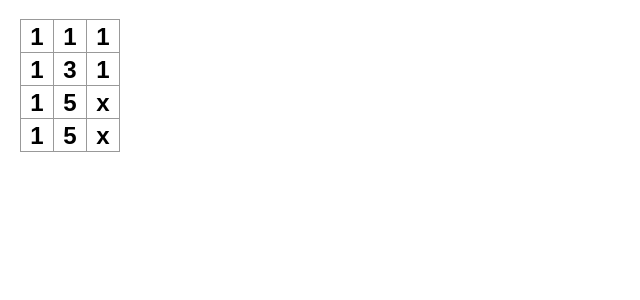
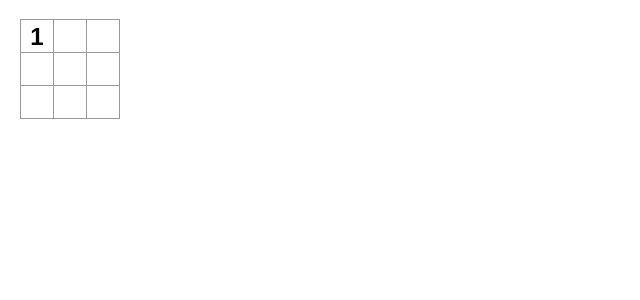
Before and after one commit to jiwon0226/tick_tack_to_prac2, a React (Create React App) app: page / in a window 1280 px wide. Shown: the top 300 px of the page, without its empty margins (0-640 px from the left). Built offline with nearby package versions, Linux system fonts and the light colour scheme.

Commit message:
value값

```diff
--- a/src/App.js
+++ b/src/App.js
@@ -1,27 +1,27 @@
+function Square({ value }) {
+  return <button className="square">{value}</button>; //value</button>; //중복되는 코드 함수화하기
+  //인수값을 받아서 보여주기
+}
+
 export default function board() {
   //함수 정의
   // export는 외부에서 접근할 수 있고, default는 다른 파일에서 주요 함수임을 알려줌
   return (
     <>
       <div className="board-row">
-        <button className="square">1</button>
-        <button className="square">1</button>
-        <button className="square">1</button>
+        <Square value="1" />
+        <Square />
+        <Square />
       </div>
       <div className="board-row">
-        <button className="square">1</button>
-        <button className="square">3</button>
-        <button className="square">1</button>
+        <Square />
+        <Square />
+        <Square />
       </div>
       <div className="board-row">
-        <button className="square">1</button>
-        <button className="square">5</button>
-        <button className="square">x</button>
-      </div>
-      <div className="board-row">
-        <button className="square">1</button>
-        <button className="square">5</button>
-        <button className="square">x</button>
+        <Square />
+        <Square />
+        <Square />
       </div>
     </>
   );
```
Also changed, not shown: package.json (+13 -1 lines).
